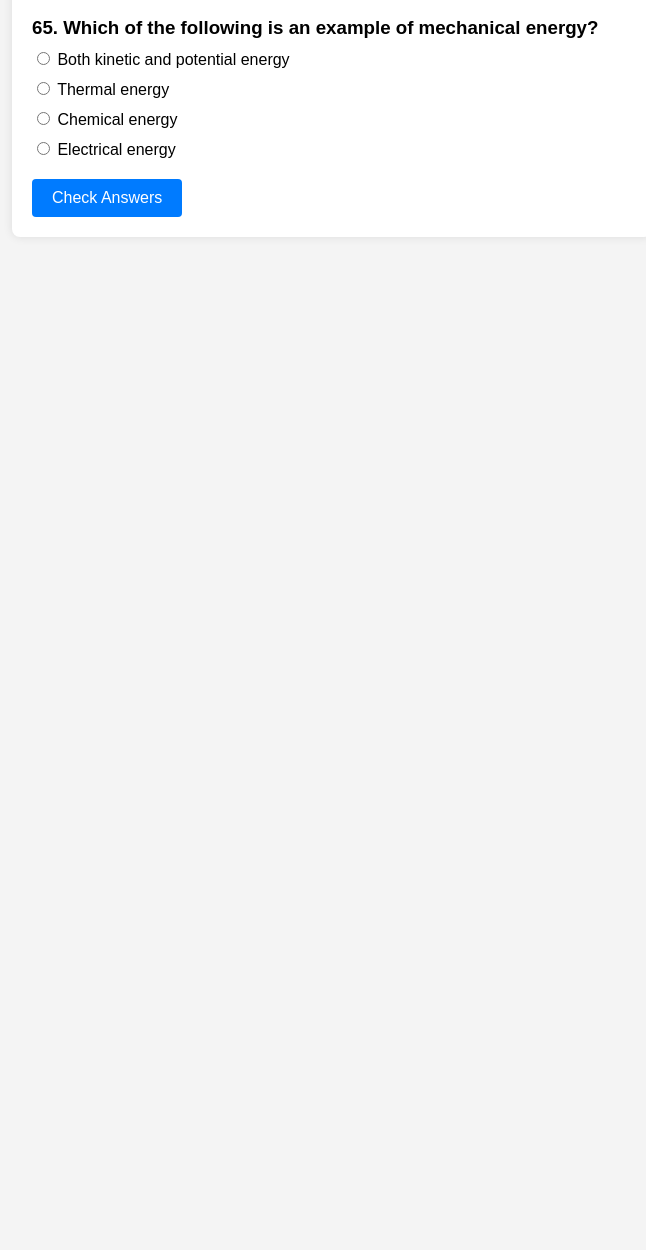
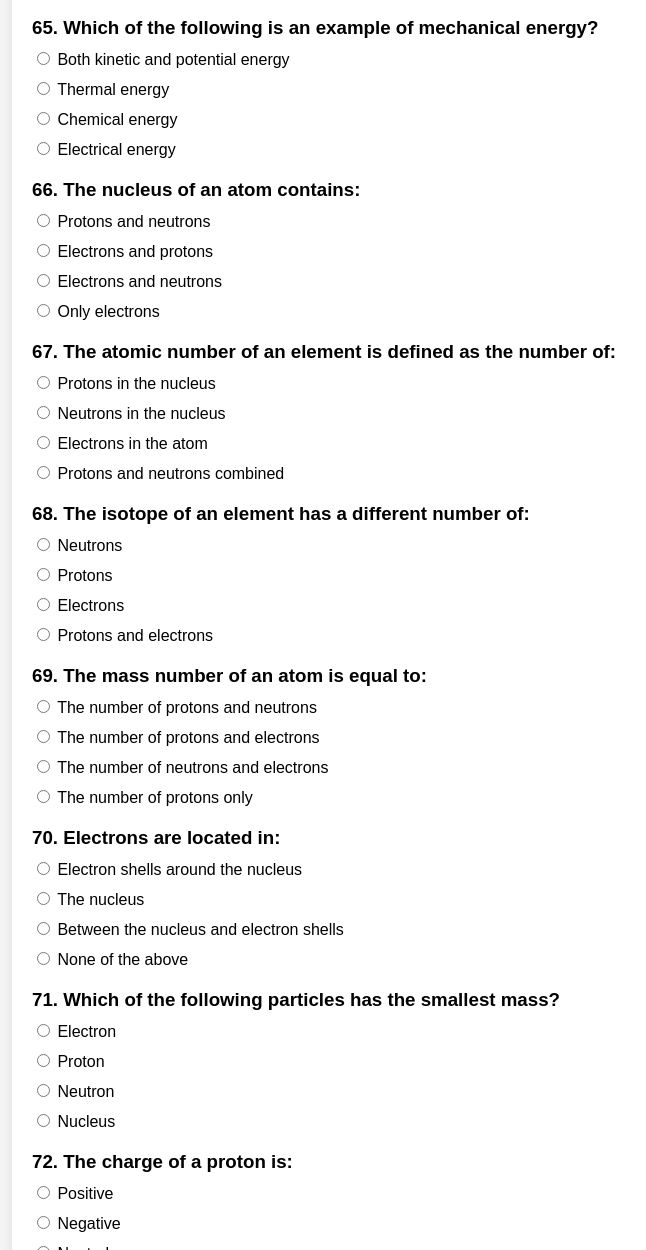
Before and after one commit to chandranshulg/exam-question-provider-, a plain HTML site: page index.html in a window 1280 px wide. Shown: the part 10750-12000 px from the top of the page, without its empty margins (308-954 px from the left). Before the commit the page ends 11007 px from the top, so only its background shows below. Drawn offline with Linux system fonts and the light colour scheme.

Commit message:
Update index.html

```diff
--- a/index.html
+++ b/index.html
@@ -3,7 +3,7 @@
 <head>
     <meta charset="UTF-8">
     <meta name="viewport" content="width=device-width, initial-scale=1.0">
-    <title>Physics MCQ Quiz - Chapter 1: Magnetism</title>
+    <title>Physics MCQ Quiz</title>
     <style>
         body {
             font-family: Arial, sans-serif;
@@ -712,6 +712,106 @@
             </div>
         </div>
 
+                <div class="question">
+            <h3>66. The nucleus of an atom contains:</h3>
+            <div class="options">
+                <label><input type="radio" name="q66" value="correct"> Protons and neutrons</label>
+                <label><input type="radio" name="q66" value="wrong"> Electrons and protons</label>
+                <label><input type="radio" name="q66" value="wrong"> Electrons and neutrons</label>
+                <label><input type="radio" name="q66" value="wrong"> Only electrons</label>
+            </div>
+        </div>
+
+        <div class="question">
+            <h3>67. The atomic number of an element is defined as the number of:</h3>
+            <div class="options">
+                <label><input type="radio" name="q67" value="correct"> Protons in the nucleus</label>
+                <label><input type="radio" name="q67" value="wrong"> Neutrons in the nucleus</label>
+                <label><input type="radio" name="q67" value="wrong"> Electrons in the atom</label>
+                <label><input type="radio" name="q67" value="wrong"> Protons and neutrons combined</label>
+            </div>
+        </div>
+
+        <div class="question">
+            <h3>68. The isotope of an element has a different number of:</h3>
+            <div class="options">
+                <label><input type="radio" name="q68" value="correct"> Neutrons</label>
+                <label><input type="radio" name="q68" value="wrong"> Protons</label>
+                <label><input type="radio" name="q68" value="wrong"> Electrons</label>
+                <label><input type="radio" name="q68" value="wrong"> Protons and electrons</label>
+            </div>
+        </div>
+
+        <div class="question">
+            <h3>69. The mass number of an atom is equal to:</h3>
+            <div class="options">
+                <label><input type="radio" name="q69" value="correct"> The number of protons and neutrons</label>
+                <label><input type="radio" name="q69" value="wrong"> The number of protons and electrons</label>
+                <label><input type="radio" name="q69" value="wrong"> The number of neutrons and electrons</label>
+                <label><input type="radio" name="q69" value="wrong"> The number of protons only</label>
+            </div>
+        </div>
+
+        <div class="question">
+            <h3>70. Electrons are located in:</h3>
+            <div class="options">
+                <label><input type="radio" name="q70" value="correct"> Electron shells around the nucleus</label>
+                <label><input type="radio" name="q70" value="wrong"> The nucleus</label>
+                <label><input type="radio" name="q70" value="wrong"> Between the nucleus and electron shells</label>
+                <label><input type="radio" name="q70" value="wrong"> None of the above</label>
+            </div>
+        </div>
+
+        <div class="question">
+            <h3>71. Which of the following particles has the smallest mass?</h3>
+            <div class="options">
+                <label><input type="radio" name="q71" value="correct"> Electron</label>
+                <label><input type="radio" name="q71" value="wrong"> Proton</label>
+                <label><input type="radio" name="q71" value="wrong"> Neutron</label>
+                <label><input type="radio" name="q71" value="wrong"> Nucleus</label>
+            </div>
+        </div>
+
+        <div class="question">
+            <h3>72. The charge of a proton is:</h3>
+            <div class="options">
+                <label><input type="radio" name="q72" value="correct"> Positive</label>
+                <label><input type="radio" name="q72" value="wrong"> Negative</label>
+                <label><input type="radio" name="q72" value="wrong"> Neutral</label>
+                <label><input type="radio" name="q72" value="wrong"> None of the above</label>
+            </div>
+        </div>
+
+        <div class="question">
+            <h3>73. Which particle is responsible for chemical bonding?</h3>
+            <div class="options">
+                <label><input type="radio" name="q73" value="correct"> Electrons</label>
+                <label><input type="radio" name="q73" value="wrong"> Protons</label>
+                <label><input type="radio" name="q73" value="wrong"> Neutrons</label>
+                <label><input type="radio" name="q73" value="wrong"> Nucleus</label>
+            </div>
+        </div>
+
+        <div class="question">
+            <h3>74. The energy levels of electrons in an atom are known as:</h3>
+            <div class="options">
+                <label><input type="radio" name="q74" value="correct"> Electron shells</label>
+                <label><input type="radio" name="q74" value="wrong"> Nucleus</label>
+                <label><input type="radio" name="q74" value="wrong"> Proton levels</label>
+                <label><input type="radio" name="q74" value="wrong"> Neutron shells</label>
+            </div>
+        </div>
+
+        <div class="question">
+            <h3>75. An atom with a full outer electron shell is:</h3>
+            <div class="options">
+                <label><input type="radio" name="q75" value="correct"> Chemically stable</label>
+                <label><input type="radio" name="q75" value="wrong"> Highly reactive</label>
+                <label><input type="radio" name="q75" value="wrong"> Radioactive</label>
+                <label><input type="radio" name="q75" value="wrong"> Unstable</label>
+            </div>
+        </div>
+
         <div id="result" class="result"></div>
 
         <a href="#" class="check-answer" onclick="checkAnswers()">Check Answers</a>
```
